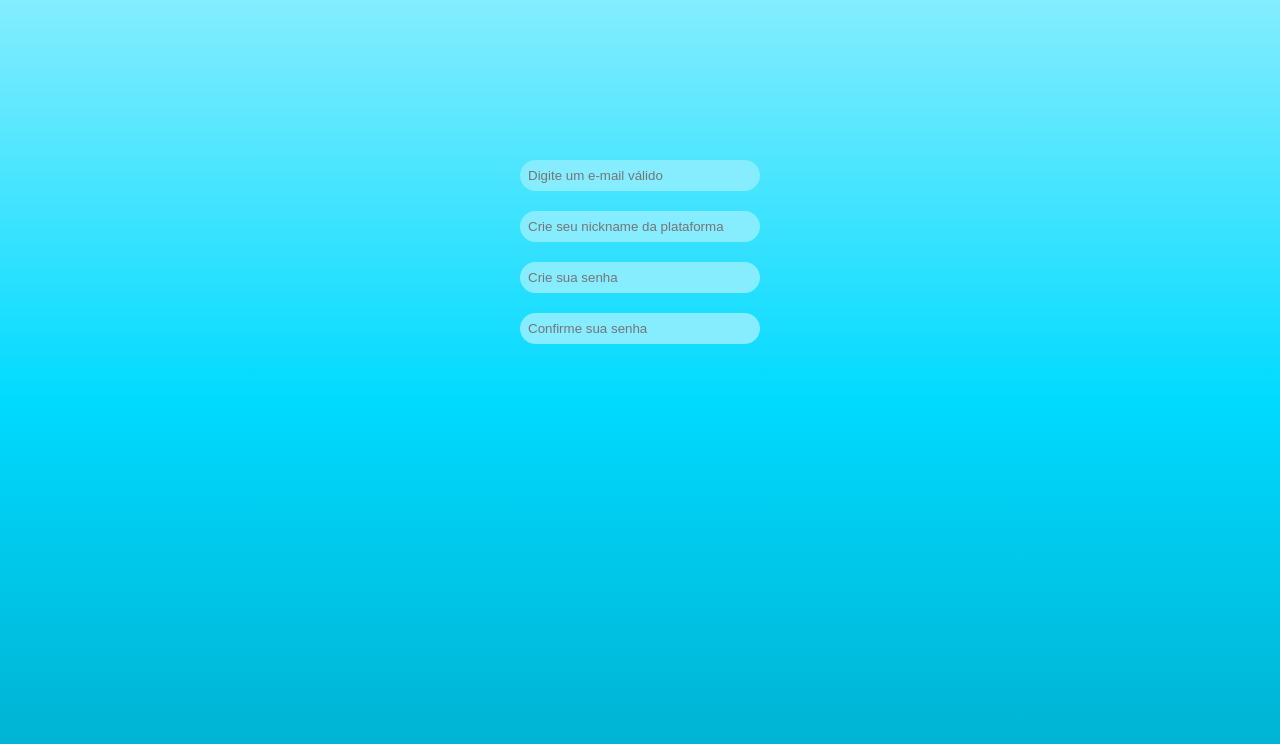
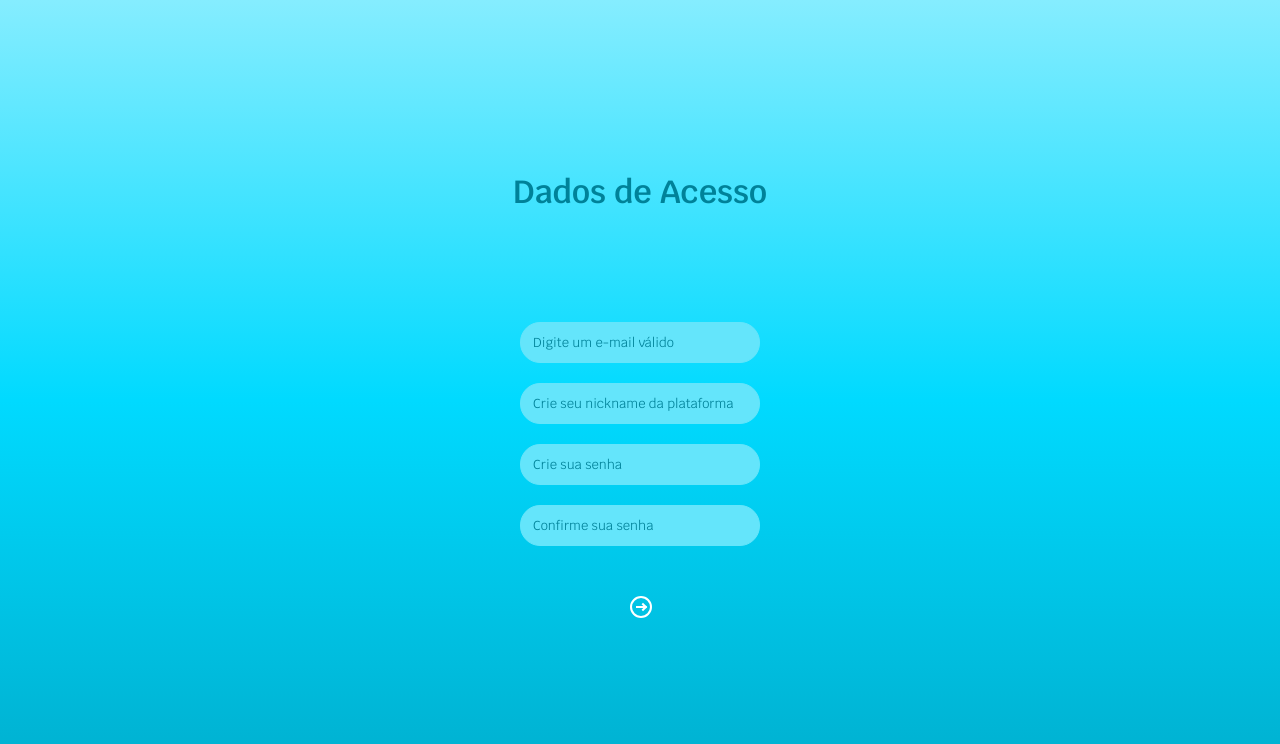
Before and after one commit to Brunoalaraujo/chefao, a React (Vite) app: page /signup in a window 1280 px wide. Shown: the top 744 px of the page. Built offline with nearby package versions, Linux system fonts and the light colour scheme.

Commit message:
finalização do estilo da primeira tela

```diff
--- a/src/App.css
+++ b/src/App.css
@@ -10,11 +10,16 @@ body {
     margin: 0;
 padding: 0;
 
-    font-family: -apple-system, BlinkMacSystemFont, 'Questrial','Segoe UI', 'Roboto', 'Oxygen', 'Ubuntu', 'Cantarell', 'Fira Sans', 'Droid Sans', sans-serif;
+    font-family: 'Krub', sans-serif;
     -webkit-font-smoothing: antialiased;
     -moz-osx-font-smoothing: grayscale;
 }
 
 code {
-    font-family: source-code-pro, Menlo, Consolas, 'Courier New', monospace;
+    font-family: 'Krub', 'sans-serif';
 }
+
+content {
+    width: 100%;
+    height: auto 980px;
+}
--- a/src/components/SignUp/index.tsx
+++ b/src/components/SignUp/index.tsx
@@ -7,7 +7,7 @@ export const SignUp = () => {
     return(
         <C.Wrapper>
             <C.Container>
-
+                <C.Title>Dados de Acesso</C.Title>
                 <C.SignUpForm>
                     <Row>
                         <Col>
@@ -15,10 +15,12 @@ export const SignUp = () => {
                         <C.SignUpFormField placeholder="Crie seu nickname da plataforma"/>
                         <C.SignUpFormField placeholder="Crie sua senha"/>
                         <C.SignUpFormField placeholder="Confirme sua senha"/>
+
                         </Col>
-
+                        <C.StyledArrowRightO/>
 
                     </Row>
+
 
                 </C.SignUpForm>
 
--- a/src/components/SignUp/styles.ts
+++ b/src/components/SignUp/styles.ts
@@ -4,8 +4,8 @@ import Form from 'react-bootstrap/Form';
 import Row from 'react-bootstrap/Row';
 
 
-
 export const Wrapper = styled.div`
+max-width:100%;
 display: flex;
 justify-content: center;
 align-items: center;
@@ -14,9 +14,6 @@ margin: 0;
 padding: 0;
 height: 100vh;
  background: linear-gradient(360deg, #00ADCC,#00DAFF,#85EDFF);
-
-
-
 `
 
 export const Container = styled.div`
@@ -24,25 +21,83 @@ align-items: center;
 max-width: 700px;
     min-height: 500px;
     border-radius: 15px;
-
 `
 
 export const SignUpForm = styled(Form)`
-color: #00ADCC;
+margin-top: 100px;
+color: #008299;
 display: flex;
 justify-content: center;
 align-items: center;
 width: 30rem;
+font-family: 'Krub';
 
 `
 export const SignUpFormField = styled(Form.Control)`
- border: 1px solid #85EDFF;
- color: #00ADCC;
-    border-radius: 15px;
+    border: 1px solid #64E5FB;
+    font-size: 13px;
+    color:#008299;
+    border-radius: 20px;
     width: 15rem;
-    padding: 7px;
+
+    padding: 12px;
     margin: 10px;
-    background-color: #85EDFF;
+    background:#64E5FB;
+    &::placeholder {
+       color:#008299;
+        font-size: 13px;
+        font-family: 'Krub';
+    }
+`
+
+export const Title = styled.h1`
+font-family: 'Krub';
+font-style: normal;
+font-weight: 600;
+font-size: 32px;
+display: flex;
+justify-content: center;
+align-items: center;
 
 
+color: #008299;
 `
+
+export const StyledArrowRightO = styled.i`
+  & {
+    box-sizing: border-box;
+    position: relative;
+    align-items: center;
+    display: block;
+    color: white;
+    margin-top: 40px;
+   margin-left: 230px;
+    width: 22px;
+    height: 22px;
+    border: 2px solid;
+    transform: scale(var(--ggs, 1));
+    border-radius: 20px;
+  }
+  &::after,
+  &::before {
+    content: '';
+    display: flex;
+    box-sizing: border-box;
+    position: absolute;
+    right: 4px;
+  }
+  &::after {
+    width: 6px;
+    height: 6px;
+    border-top: 2px solid;
+    border-right: 2px solid;
+    transform: rotate(45deg);
+    bottom: 6px;
+  }
+  &::before {
+    width: 10px;
+    height: 2px;
+    bottom: 8px;
+    background: currentColor;
+  }
+`
```
